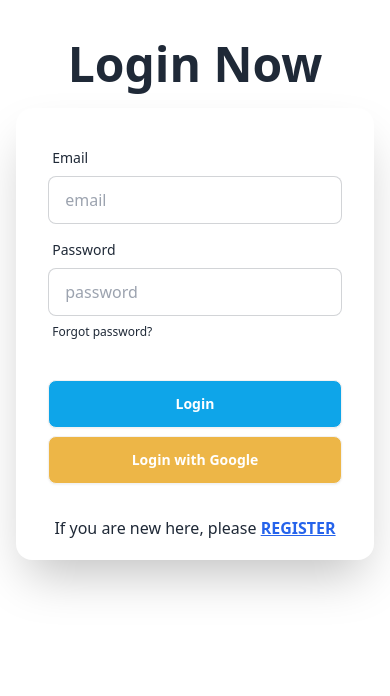
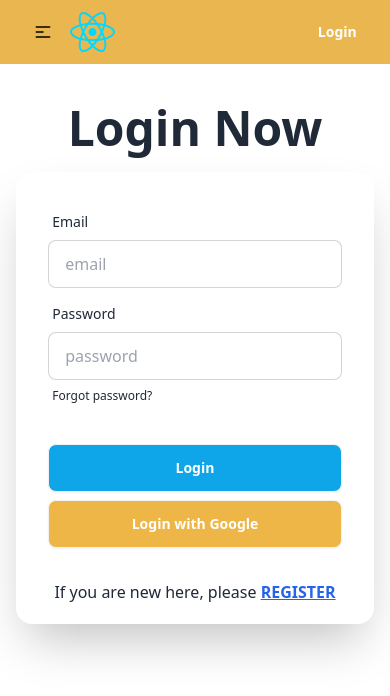
Before and after one commit to MHShiqder/Visa-Navigator-Client-Side, a React (Vite) app: page /login in a window 390 px wide. Shown: the top 696 px of the page. Built offline with nearby package versions, Linux system fonts and the light colour scheme; no server answers.

Commit message:
added the slider on homepage

```diff
--- a/package.json
+++ b/package.json
@@ -17,6 +17,7 @@
     "react-dom": "^18.3.1",
     "react-hot-toast": "^2.4.1",
     "react-router-dom": "^7.0.2",
+    "react-slideshow-image": "^4.3.2",
     "sort-by": "^1.2.0"
   },
   "devDependencies": {
--- /dev/null
+++ b/src/Component/LatestVisa.jsx
@@ -0,0 +1,11 @@
+import React from 'react';
+
+const LatestVisa = () => {
+    return (
+        <div className='w-11/12 mx-auto text-center my-10'>
+            Latest visaaaaaa
+        </div>
+    );
+};
+
+export default LatestVisa;
--- /dev/null
+++ b/src/Component/Slideshow.jsx
@@ -0,0 +1,63 @@
+import { Slide } from 'react-slideshow-image';
+import 'react-slideshow-image/dist/styles.css'
+
+const spanStyle = {
+  padding: '20px',
+  background: '#efefef',
+  color: '#000000'
+}
+
+const divStyle = {
+  display: 'flex',
+  alignItems: 'center',
+  justifyContent: 'center',
+  backgroundSize: 'cover',
+  height: '400px'
+}
+
+
+
+
+
+
+
+
+const slideImages = [
+  {
+    url: 'https://i.ibb.co.com/J2xKjjZ/benoit-beaumatin-FKcvr-ldke-Q-unsplash.jpg',
+    caption: 'Slide 1'
+  },
+  {
+    url: 'https://i.ibb.co.com/fCwfR8M/krupali-patel-o-Jh-IQSt6-SIo-unsplash-1.jpg',
+    caption: 'Slide 2'
+  },
+  {
+    url: 'https://i.ibb.co.com/Jp0x5LW/tanuj-adhikary-7-UJ5rrg4-Ml-Q-unsplash.jpg',
+    caption: 'Slide 3'
+  },
+  {
+    url: 'https://i.ibb.co.com/tQkZ6dK/christine-roy-ir5-MHI6r-Pg0-unsplash.jpg',
+    caption: 'Slide 4'
+  },
+  {
+    url: 'https://i.ibb.co.com/hHc67sc/kyle-glenn-n-Xt5-Ht-Lmlg-E-unsplash.jpg',
+    caption: 'Slide 5'
+  },
+];
+
+const Slideshow = () => {
+    return (
+      <div className="slide-container w-11/12 mx-auto mt-10">
+        <Slide duration={3000}>
+         {slideImages.map((slideImage, index)=> (
+            <div key={index}>
+              <div style={{ ...divStyle, 'backgroundImage': `url(${slideImage.url})` }}>
+              </div>
+            </div>
+          ))}
+        </Slide>
+      </div>
+    )
+}
+
+export default Slideshow;
--- /dev/null
+++ b/src/Layout/Header.jsx
@@ -0,0 +1,87 @@
+import { Link, NavLink, useNavigate } from "react-router-dom";
+import logo from "../assets/react.svg"
+import { useContext } from "react";
+import { AuthContext } from "../provider/AuthProvider";
+import toast from "react-hot-toast";
+
+const Header = () => {
+    const navigate=useNavigate()
+    const {user,userSignOut}=useContext(AuthContext)
+    const links = <>
+        <NavLink className="btn btn-ghost font-semibold mr-2" to="/">Home</NavLink>
+        <NavLink className="btn btn-ghost font-semibold mr-2" to="/start-learning">Start_Learning</NavLink>
+        <NavLink className="btn btn-ghost font-semibold mr-2" to="/tutorials">Tutorials</NavLink>
+        <NavLink className="btn btn-ghost font-semibold mr-2" to="/about-us">About_Us</NavLink>
+        {
+            user && <NavLink className="btn btn-ghost font-semibold mr-2" to="/profile">Profile</NavLink>
+        }
+    </>
+    const handleSignOut=()=>{
+        userSignOut()
+        .then(result=>{
+            toast.success("Logged out Successfully")
+            navigate("/")
+        })
+
+    }
+
+    return (
+        <div className=" text-white sticky top-0 z-50">
+
+
+            <div className="main-header bg-[#eab64f] ">
+                <div className="navbar w-11/12 mx-auto p-0">
+                    <div className="navbar-start md:w-1/2 w-2/3">
+                        <div className="dropdown text-black">
+                            <div tabIndex={0} role="button" className="btn btn-ghost lg:hidden">
+                                <svg
+                                    xmlns="http://www.w3.org/2000/svg"
+                                    className="h-5 w-5"
+                                    fill="none"
+                                    viewBox="0 0 24 24"
+                                    stroke="currentColor">
+                                    <path
+                                        strokeLinecap="round"
+                                        strokeLinejoin="round"
+                                        strokeWidth="2"
+                                        d="M4 6h16M4 12h8m-8 6h16" />
+                                </svg>
+                            </div>
+                            <ul
+                                tabIndex={0}
+                                className="menu menu-sm dropdown-content bg-base-100 rounded-box z-[1] mt-3 w-52 p-2 shadow text-black">
+                                {
+                                    links
+                                }
+                            </ul>
+                        </div>
+                        <Link to="/">
+                        <img className="h-10 " src={logo} alt="" />
+                        </Link>
+                    </div>
+                    <div className="navbar-center hidden lg:flex">
+                        <ul className="menu menu-horizontal px-1">
+                            {
+                                links
+                            }
+                        </ul>
+                    </div>
+                    <div className="navbar-end w-1/3 md:w-1/2">
+                        {
+                            user
+                            ?<div className="flex group hover:bg-sky-300 absolute flex-col p-3 pt-1 rounded-lg top-1  gap-2 items-end my-2 sm:my-auto">
+                                <img className="w-12 h-12 rounded-full object-cover " src={`${user.photoURL}`} alt="" />
+                                <h2 className="text-black hidden group-hover:block">{user.displayName}</h2>
+                                <button onClick={handleSignOut} className="hidden group-hover:block btn bg-white   top-14 hover:bg-slate-100 ">Logout</button>
+                            </div>
+                            :<Link to="/login" className="btn btn-ghost">Login</Link>
+                        }
+                    </div>
+                </div>
+            </div>
+
+        </div>
+    );
+};
+
+export default Header;
--- a/src/Layout/Home.jsx
+++ b/src/Layout/Home.jsx
@@ -1,9 +1,12 @@
+import LatestVisa from "../Component/LatestVisa";
+import Slideshow from "../Component/Slideshow";
 
 
 const Home = () => {
     return (
         <div>
-            Hello
+            <Slideshow></Slideshow>
+            <LatestVisa></LatestVisa>
         </div>
     );
 };
--- a/src/Layout/Root.jsx
+++ b/src/Layout/Root.jsx
@@ -1,11 +1,13 @@
 import { Toaster } from "react-hot-toast";
 import { Outlet } from "react-router-dom";
+import Header from "./Header";
 
 
 const Root = () => {
     return (
         <div>
             <Toaster></Toaster>
+            <Header></Header>
             <Outlet></Outlet>
         </div>
     );
```
Also changed, not shown: 1 other file (tests, documents, lock files or other folders).
